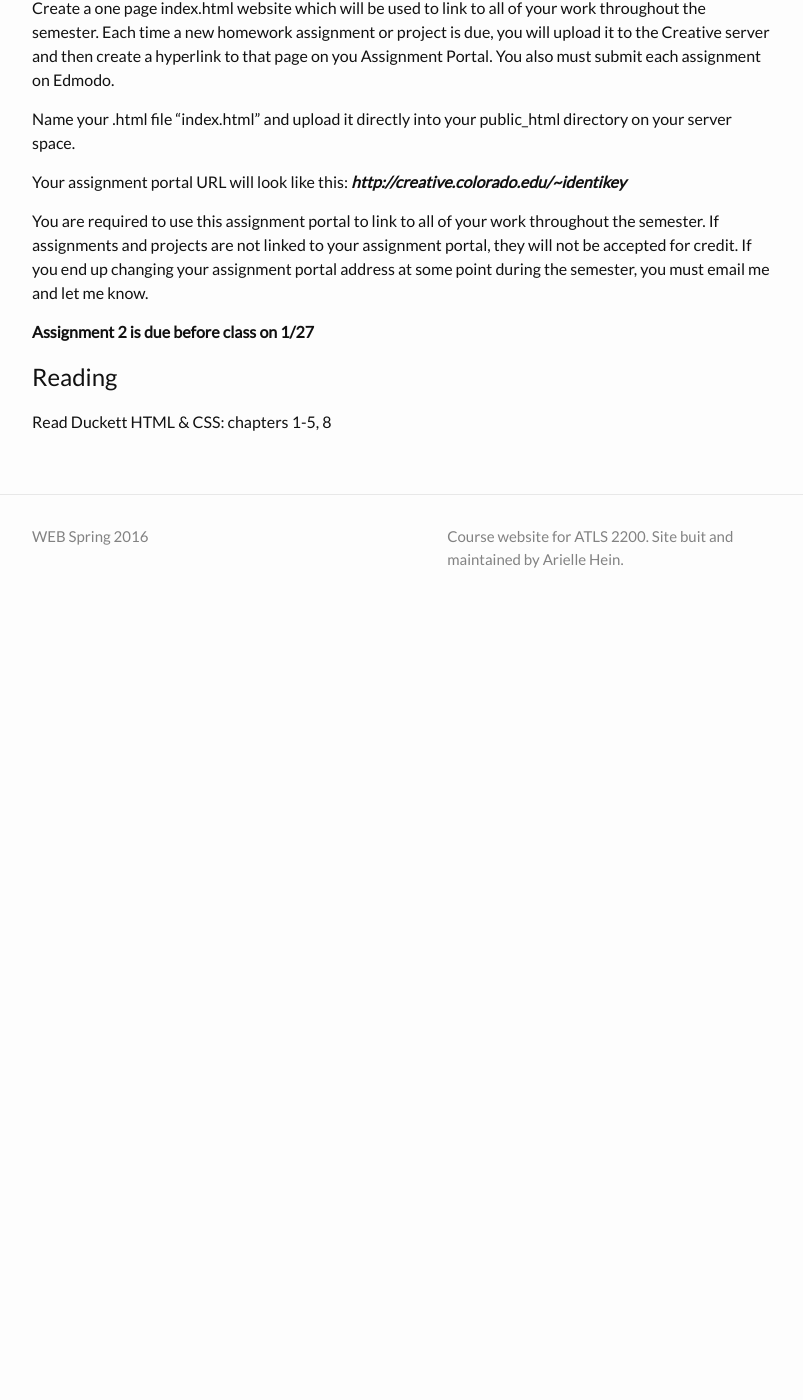
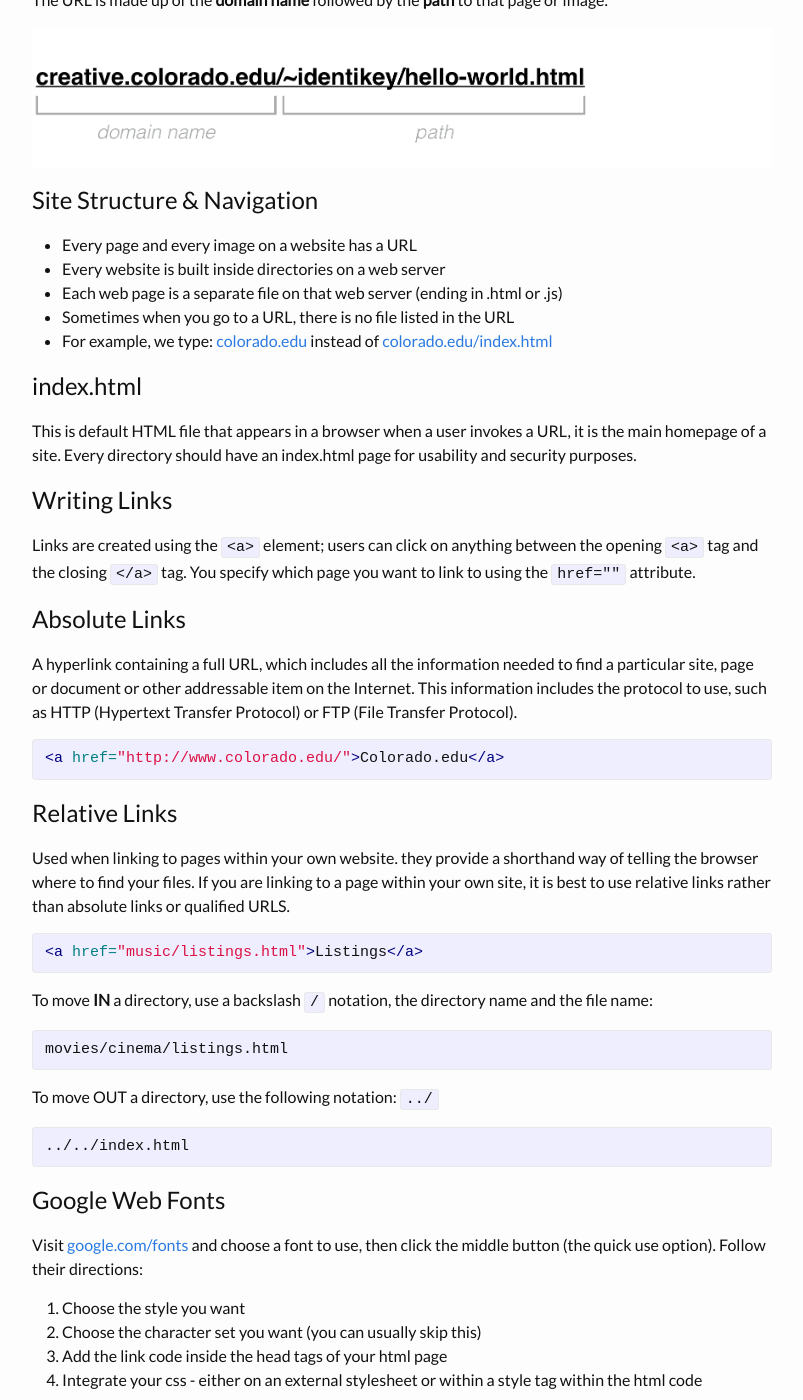
Before and after one commit to coloringchaos/web-spring-16, a Jekyll site: the page built from _posts/2016-01-20-class-03.md, in a window 1280 px wide and 1400 px high, scrolled down 497 px. Shown: the whole window, without its empty margins (238-1041 px from the left). Built offline with Jekyll 4.4.1, drawn with Linux system fonts in a browser that asks for light colours; before the commit the page ends 1127 px from its top, so only the background shows below that; some of the changed text lies outside the part shown.

Commit message:
adding notes and updating timeline

```diff
--- a/_posts/2016-01-20-class-03.md
+++ b/_posts/2016-01-20-class-03.md
@@ -11,16 +11,88 @@ permalink: class-3
 
  + Server Structure
  + Relative Links
- + W3 Validator
- + HTML Structure
-
-<!--  + Google Fonts
- + Font Awesome Icons -->
+ + index.html
+ + [W3 Validator](http://validator.w3.org/)
+ + [Google Web Fonts](https://www.google.com/fonts/)
+ + [Font Awesome Icons](http://fortawesome.github.io/Font-Awesome/)
 
 
-<!-- # CLASS NOTES -->
+# CLASS NOTES
 <!-- [HTML5 Notes](http://creative.colorado.edu/~schaal/web/pdf/web-html5.pdf) -->
 
+Every page and every image on a website has a ***URL*** (or Uniform Resource Locator). <br>The URL is made up of the **domain name** followed by the **path** to that page or image.
+
+![url](img/url.png)
+
+# Site Structure & Navigation
++ Every page and every image on a website has a URL
++ Every website is built inside directories on a web server
++ Each web page is a separate file on that web server (ending in .html or .js)
++ Sometimes when you go to a URL, there is no file listed in the URL
++ For example, we type: [colorado.edu](http://www.colorado.edu) instead of [colorado.edu/index.html](colorado.edu/index.html)
+
+#index.html
+This is default HTML file that appears in a browser when a user invokes a URL, it is the main homepage of a site. Every directory should have an index.html page for usability and security purposes.
+
+#Writing Links
+Links are created using the `<a>` element; users can click on anything between the opening `<a>` tag and the closing `</a>` tag. You specify which page you want to link to using the `href=""` attribute.
+
+#Absolute Links
+A hyperlink containing a full URL, which includes all the information needed to find a particular site, page or document or other addressable item on the Internet. This information includes the protocol to use, such as HTTP (Hypertext Transfer Protocol) or FTP (File Transfer Protocol).
+
+{% highlight html %}
+<a href="http://www.colorado.edu/">Colorado.edu</a>
+{% endhighlight %}
+
+#Relative Links
+Used when linking to pages within your own website. they provide a shorthand way of telling the browser where to find your files. If you are linking to a page within your own site, it is best to use relative links rather than absolute links or qualified URLS.
+
+{% highlight html %}
+<a href="music/listings.html">Listings</a>
+{% endhighlight %}
+
+To move **IN** a directory, use a backslash `/` notation, the directory name and the file name:
+{% highlight html %}
+movies/cinema/listings.html
+{% endhighlight %}
+
+To move OUT a directory, use the following notation:  `../`
+{% highlight html %}
+../../index.html
+{% endhighlight %}
+
+#Google Web Fonts
+Visit [google.com/fonts](https://www.google.com/fonts) and choose a font to use, then click the middle button (the quick use option). Follow their directions:
+
+1. Choose the style you want
+2. Choose the character set you want (you can usually skip this)
+3. Add the link code inside the head tags of your html page
+4. Integrate your css - either on an external stylesheet or within a style tag within the html code
+
+On your .html page, you will have something like this in the `<head>` tag:
+{% highlight html %}
+<link href='https://fonts.googleapis.com/css?family=Open+Sans' rel='stylesheet' type='text/css'>
+{% endhighlight %}
+
+And you will add the css within a `<style>` tag on the html page or on an external .css stylesheet:
+{% highlight html %}
+<style>
+	body {
+		font-family: 'Open Sans', sans-serif;
+	}
+</style>
+{% endhighlight %}
+
+#Font Awesome Icons
+Paste the following code into the `<head>` section of your site's HTML. This link can also be found on the [Get Started Page](http://fortawesome.github.io/Font-Awesome/get-started/) on Font Awesome.
+{% highlight html %}
+<link rel="stylesheet" href="https://maxcdn.bootstrapcdn.com/font-awesome/4.5.0/css/font-awesome.min.css">
+{% endhighlight %}
+
+Then, choose what icon you want to use and just copy and paste the code in your html. It will look something like this:
+{% highlight html %}
+<i class="fa fa-fort-awesome"></i>
+{% endhighlight %}
 
 
 <br>
@@ -42,7 +114,9 @@ You are required to use this assignment portal to link to all of your work throu
 **Assignment 2 is due before class on 1/27**
 
 # Reading
-Read Duckett HTML & CSS: chapters 1-5, 8
+Review Duckett HTML & CSS: chapters 1-5, 8
+
+Be prepared to discuss the reading from last week - [As We May Think, by Vannevar Bush](http://www.theatlantic.com/magazine/archive/1945/07/as-we-may-think/303881/) and [Long Live the Web, by Tim Berners-Lee](http://ariellehein.com/readings/Berners-Lee-Long-Live-The-Web.pdf).
 
 <!-- # Recommended Videos -->
 
```
Also changed, not shown: resources.md (+1 -1 lines), timeline.md (+5 -4 lines), img/url.png (added).
